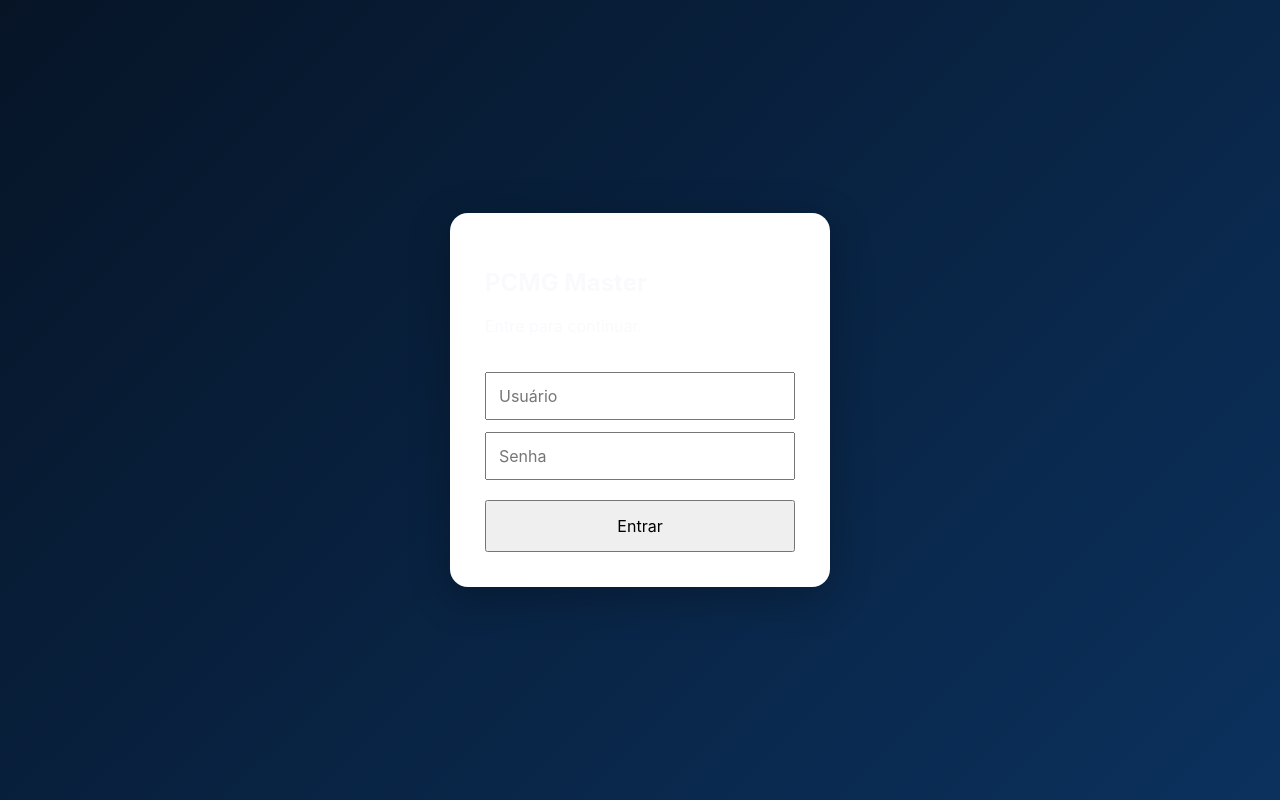
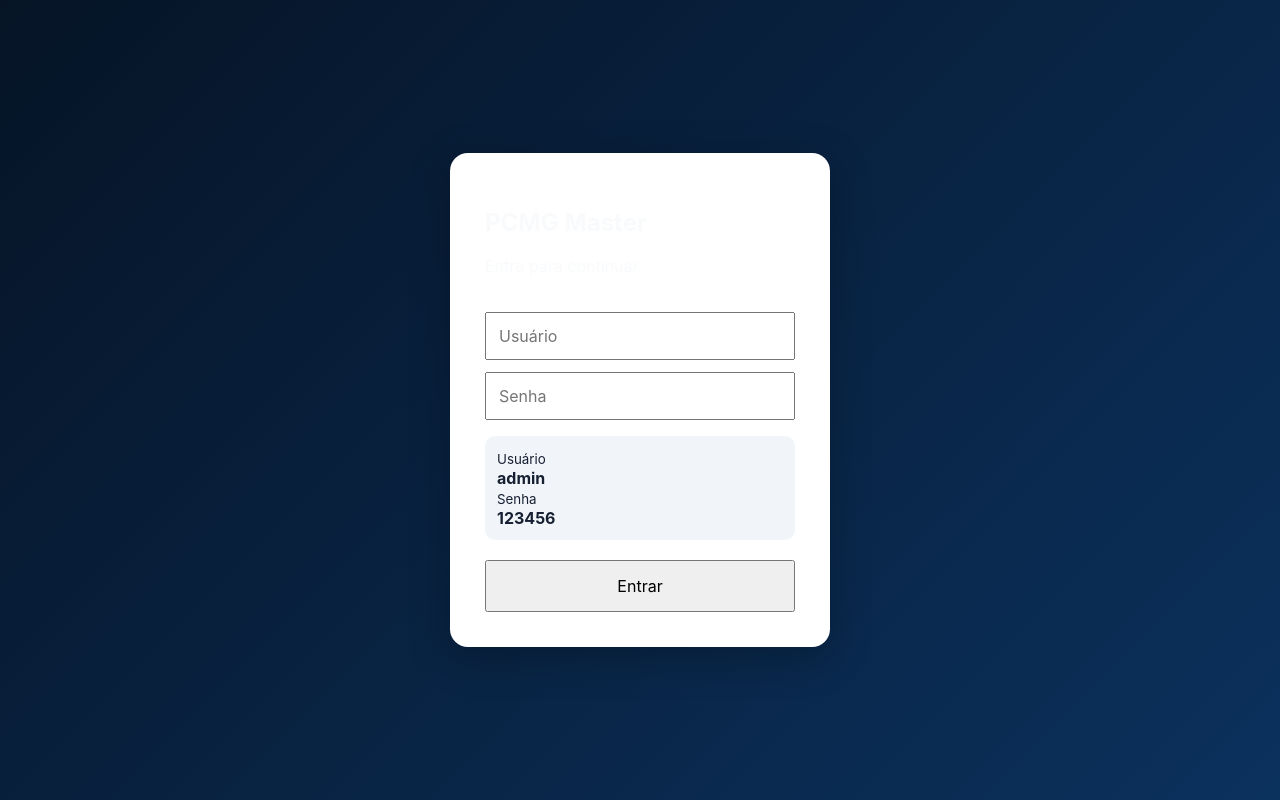
Before and after one commit to charfsilva-cmyk/ibgp-master, a React (Vite) app: page / in a window 1280 px wide. Built offline with nearby package versions, Linux system fonts and the light colour scheme.

Commit message:
Corrige acesso e repete credenciais no login PCMG

```diff
--- a/src/pages/Login.tsx
+++ b/src/pages/Login.tsx
@@ -9,7 +9,8 @@ export default function Login({ onLogin }: Props) {
   const [senha, setSenha] = useState("");
 
   function entrar() {
-    if (usuario === "admin" && senha === "123456") {
+    if (usuario.trim().toLowerCase() === "admin" && senha.trim() === "123456") {
+      localStorage.setItem("pcmg-login", "true");
       localStorage.setItem("ibgp-login", "true");
       onLogin();
     } else {
@@ -63,6 +64,8 @@ export default function Login({ onLogin }: Props) {
           }}
         />
 
+        <div style={{marginTop:16,padding:12,borderRadius:10,background:"#f1f5f9",color:"#172033"}}><small>Usuário</small><strong style={{display:"block"}}>admin</strong><small>Senha</small><strong style={{display:"block"}}>123456</strong></div>
+
         <button
           onClick={entrar}
           style={{
```
